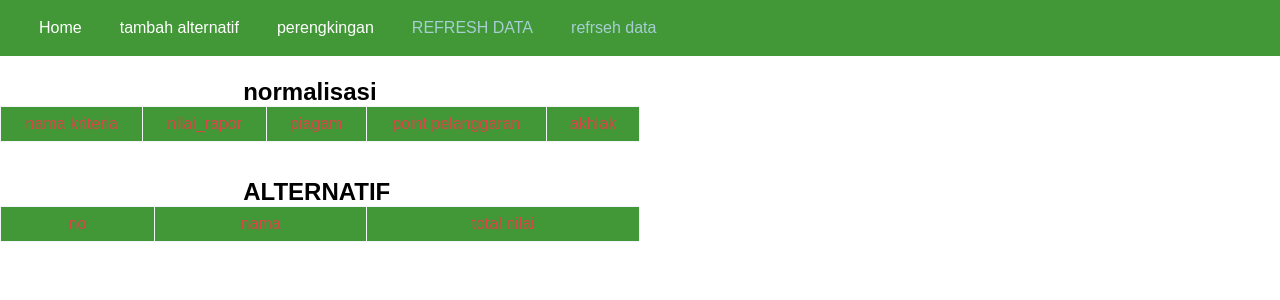
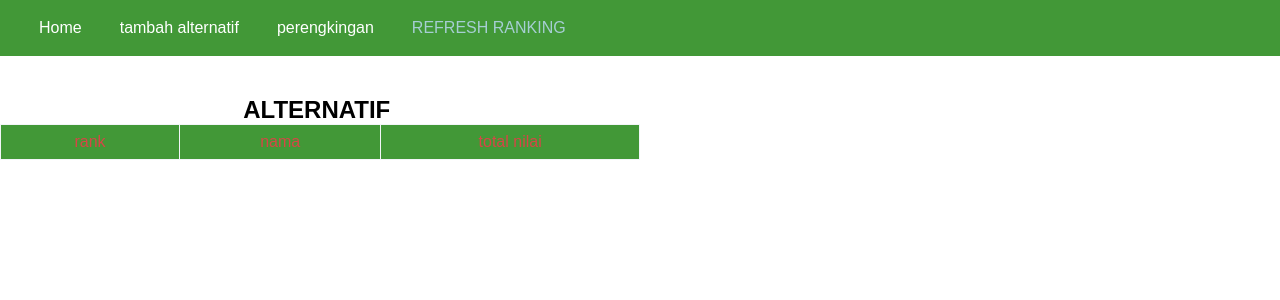
Before and after one commit to cecep31/rankingsaw, a PHP site: page /index.php?p=ranking in a window 1280 px wide. Shown: the top 300 px of the page. Run offline with PHP 8.4, Linux system fonts and the light colour scheme; data that the repository does not hold is empty.

Commit message:
menghapus normalisasi perbaikan refresh

```diff
--- a/index.php
+++ b/index.php
@@ -18,8 +18,7 @@
         </li>
         <li><a href="?p=ranking">perengkingan</a>
         </li>
-        <li><a href="?p=refresh" style="color: rgb(166, 206, 211);">REFRESH DATA</a></li>
-        <li><a href="?p=refresh" style="color: rgb(166, 206, 211); onClick="return confirm ('Yakin?')">refrseh data</a></li>
+        <li><a href="?p=refresh" style="color: rgb(166, 206, 211);">REFRESH RANKING</a></li>
     </ul>
 </nav>
 <?php
--- a/ranking.php
+++ b/ranking.php
@@ -3,21 +3,8 @@
 
 
 <?php
-echo "
-<br>
-<h2 class='h3k'>normalisasi</h2>";
-echo "<table class='table1' border='1'>
-  <tr>
-
-    <th>nama kriteria</th>
-    <th>nilai_rapor</th>
-    <th>piagam</th>
-    <th>point pelanggaran</th>
-    <th>akhlak</th>
 
 
-
-  </tr>";
 
 
 $sqlnilai=mysqli_query($kon, "SELECT max(nilai_rapor) AS max FROM tbl_alt");
@@ -56,24 +43,7 @@ while($rm = mysqli_fetch_array($sqlm)){
    $akhlak = $rm["akhlak"]/$maxakhlak;
     $ida = $rm["ida"];
     $nama = $rm["nama"];
-  echo "<tr>
 
-    <td>
-	  <b>$rm[nama]</b>
-	</td>
-    <td>
-	  <b>$nilai</b>
-	</td>
-    <td>
-	  $piagam</b>
-    </td>
-    <td>
-        $point</b>
-    </td>
-    <td>
-        $akhlak</b>
-    </td>
-  </tr>";
 
     $sqlrangking = mysqli_query($kon, "insert into tbl_normal (ida, nama, nilai_rapor, piagam, poin_pelanggaran, akhlak) values ('$ida','$nama','$nilai','$piagam','$point','$akhlak')");
 
@@ -105,9 +75,10 @@ echo "<br>
 <h2 class='h3k'>ALTERNATIF</h2>
     <table class='table1' border='1'>
   <tr>
-	<th>no</th>
+	  <th>rank</th>
     <th>nama</th>
     <th>total nilai</th>
+
 
 
 
```
